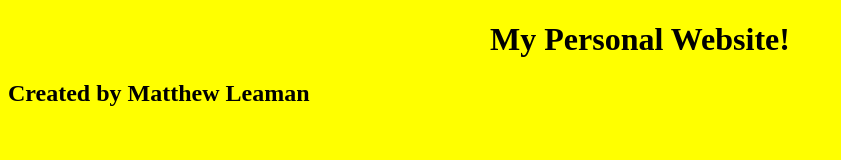
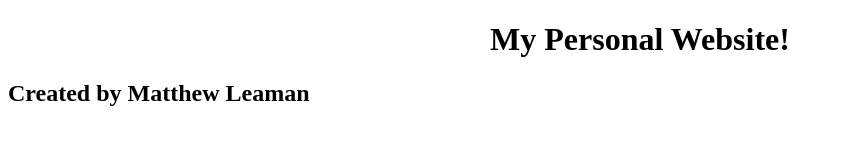
Before and after one commit to matthewleaman9912/my-website, a plain HTML site: page index.html in a window 1280 px wide. Shown: the whole page, without its empty margins (0-841 px from the left). Drawn offline with Linux system fonts and the light colour scheme.

Commit message:
changing color of background

```diff
--- a/style.css
+++ b/style.css
@@ -1,6 +1,4 @@
-body {
-    background: yellow;
-}
+
 title {
     text-align: center;
 }
```
